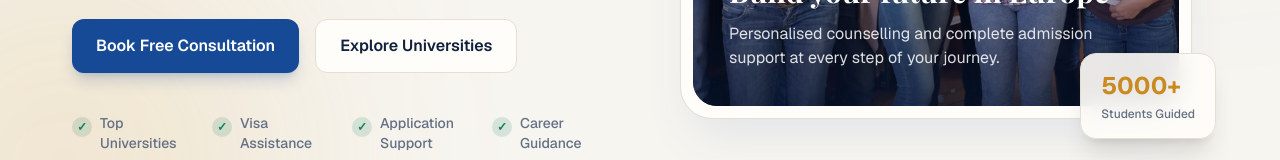
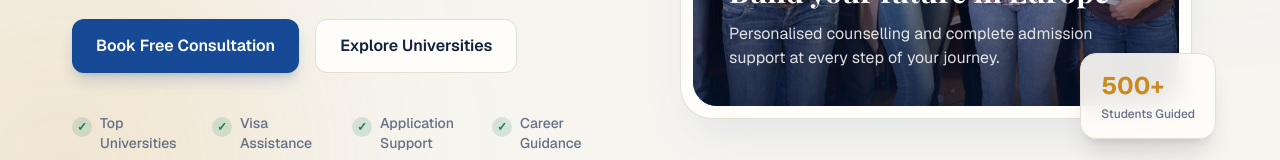
Before and after one commit to mayankjaat-45/European_Dreams, a Next.js app in the folder frontend/: page / in a window 1280 px wide. Shown: the part 575-735 px from the top of the page. Built offline with nearby package versions, Linux system fonts and the light colour scheme; no server answers; a web font is replaced by a local one.

Commit message:
students 5000 to +500 updated

```diff
--- a/frontend/src/components/home/Hero.jsx
+++ b/frontend/src/components/home/Hero.jsx
@@ -111,7 +111,7 @@ export default function Hero() {
           </div>
 
           <div className="absolute -bottom-5 right-3 z-10 rounded-2xl border border-border bg-card/90 px-5 py-4 shadow-xl backdrop-blur-md sm:-right-6">
-            <p className="text-2xl font-bold text-secondary">5000+</p>
+            <p className="text-2xl font-bold text-secondary">500+</p>
 
             <p className="mt-1 text-xs font-medium text-muted">
               Students Guided
--- a/frontend/src/components/home/StatsSection.jsx
+++ b/frontend/src/components/home/StatsSection.jsx
@@ -7,7 +7,7 @@ const fallbackStats = {
   partnerUniversities: 200,
   availableCourses: 2000,
   europeanCountries: 28,
-  studentsGuided: 5000,
+  studentsGuided: 500,
   showPlusSign: true,
 };
 
```
